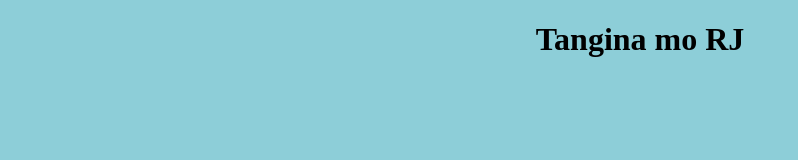
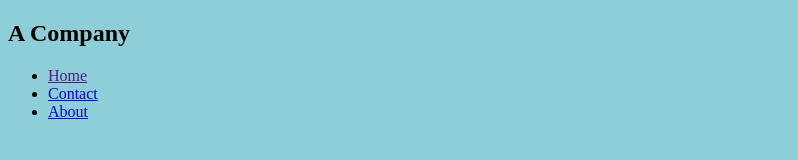
Before and after one commit to Ragnard-Kiseki/Open-Project, a plain HTML site: page index.html in a window 1280 px wide. Shown: the whole page, without its empty margins (0-798 px from the left). Drawn offline with Linux system fonts and the light colour scheme.

Commit message:
Update index.html

```diff
--- a/index.html
+++ b/index.html
@@ -7,8 +7,15 @@
 	<title>Open Project</title>
 </head>
 <body>
-	<center>
-		<h1>Tangina mo RJ</h1>
-	</center>
+	<nav id="nav-bar">
+		<div id="nav-heading">
+			<h1>A Company</h1>
+		</div>
+		<ul id="nav-list">
+			<li class="nav-option"><a href="" id="nav-option-link-default" class="nav-option-link">Home</a></li>
+			<li class="nav-option"><a href="https://facebook.com/cannethx" class="nav-option-link">Contact</a></li>
+			<li class="nav-option"><a href="https://facebook.com/cannethx" class="nav-option-link">About</a></li>
+		</ul>
+	</nav>
 </body>
 </html>
```
